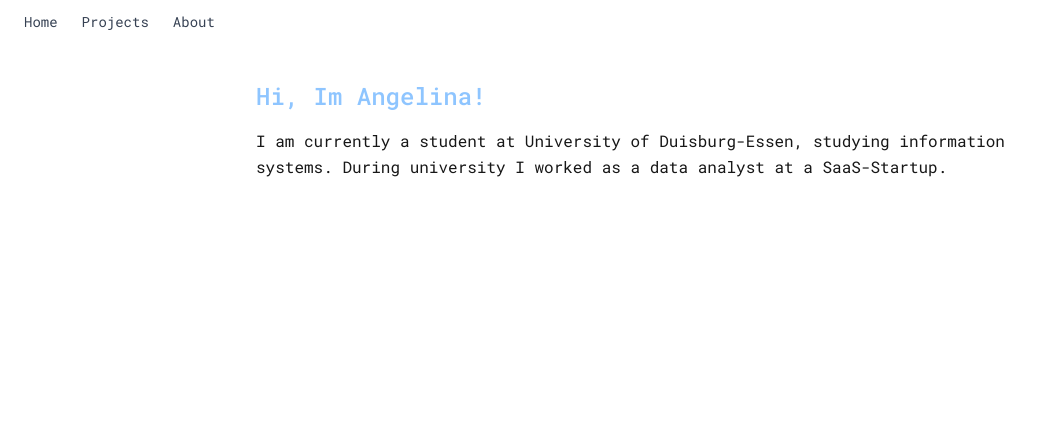
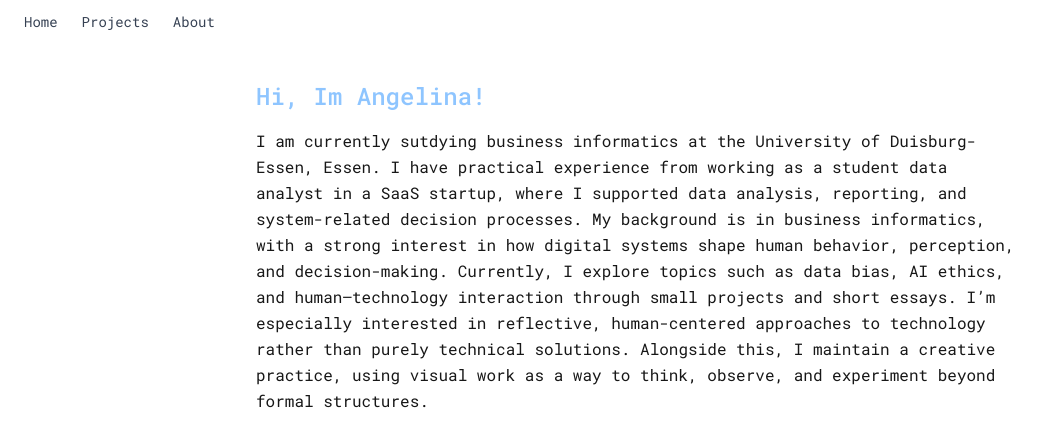
Before and after one commit to Angelinaleib/portfolio, a Next.js app: page /about in a window 1280 px wide. Shown: the top 446 px of the page, without its empty margins (0-1048 px from the left). Built offline with nearby package versions, Linux system fonts and the light colour scheme.

Commit message:
New about

```diff
--- a/app/about/page.tsx
+++ b/app/about/page.tsx
@@ -3,7 +3,11 @@ export default function AboutPage() {
     <div>
       <h1 className = "text-2xl font-medium text-blue-300 mb-4" >Hi, Im Angelina! </h1>
 
-      <p>I am currently a student at University of Duisburg-Essen, studying information systems. During university I worked as a data analyst at a SaaS-Startup.</p>
+      <p>I am currently sutdying business informatics at the University of Duisburg-Essen, Essen.
+        I have practical experience from working as a student data analyst in a SaaS startup, where I supported data analysis, reporting, and system-related decision processes.
+        My background is in business informatics, with a strong interest in how digital systems shape human behavior, perception, and decision-making.
+        Currently, I explore topics such as data bias, AI ethics, and human–technology interaction through small projects and short essays. I’m especially interested in reflective, human-centered approaches to technology rather than purely technical solutions.
+        Alongside this, I maintain a creative practice, using visual work as a way to think, observe, and experiment beyond formal structures.</p>
     </div>
   );
 }
```
